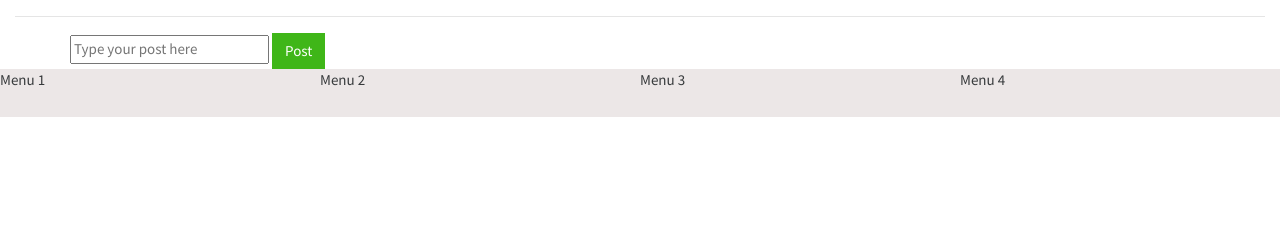
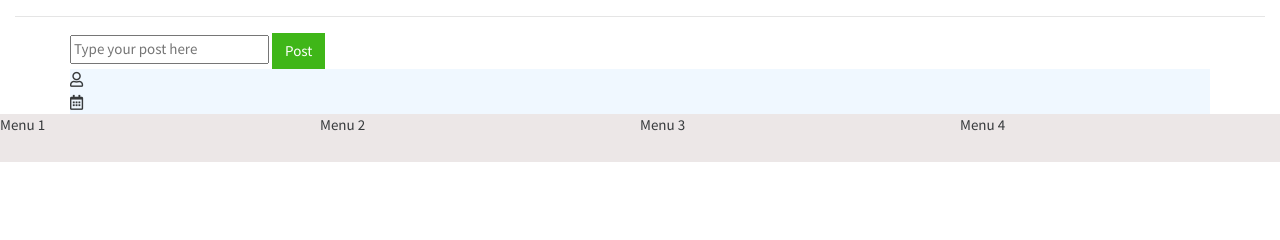
Before and after one commit to davidosongschool/SocialEyes, a Flask app: template templates/dashboard.html in a window 1280 px wide. Shown: the part 123-363 px from the top of the page. Run offline with Flask 2, Linux system fonts and the light colour scheme; the template is opened without the code that fills it, so the values that code supplies are empty; some libraries are stand-ins or nearby versions.

Commit message:
latest post selected and displayed from db

```diff
--- a/app.py
+++ b/app.py
@@ -33,15 +33,17 @@ def dashboard():
         user = users.find_one({'username': session['username']})
         posts = mongo.db.posts
         # Display your own latest post
-        display_post = posts.find_one({'posted_by': session['username']})
+        my_own_post = posts.find_one({'posted_by': session['username']}, sort=[
+                                     ('_id', -1)])
+        print(my_own_post)
         following = user['following']
         posts_to_display = []
         for username in following:
             # Find the latest post be each user the follow
             latest_post = posts.find_one({'posted_by': username})
             posts_to_display.extend([latest_post])
-        print(posts_to_display)
-        return render_template('dashboard.html', user=user, posts=display_post,posts_to_display=posts_to_display)
+
+        return render_template('dashboard.html', user=user, my_own_post=my_own_post, posts_to_display=posts_to_display)
     return render_template('landing.html')
 
 
@@ -74,7 +76,7 @@ def register_user():
     users = mongo.db.users
     encrypted = bcrypt.hashpw(
         request.form['password'].encode('utf-8'), bcrypt.gensalt())
-    date = datetime.date()
+    date = str(datetime.date.today())
     users.insert_one({'username': request.form['username'],
                       'password': encrypted,
                       'email': request.form['email'],
@@ -92,7 +94,7 @@ def register_user():
 @ app.route('/make_post', methods=["POST"])
 def make_post():
     posts = mongo.db.posts
-    date = datetime.date()
+    date = str(datetime.date.today())
     posts.insert_one({'main_content': request.form['main_content'],
                       'posted_by': session['username'],
                       'date_posted': date,
--- a/static/css/style.css
+++ b/static/css/style.css
@@ -64,6 +64,12 @@ ul li {
 }
 
 
+/* 3.2 Display Posts */
+
+.my-latest-post {
+background-color: aliceblue;
+
+}
 
 
 
--- a/templates/dashboard.html
+++ b/templates/dashboard.html
@@ -38,14 +38,29 @@
 
 <!--View Posts-->
 <!--Your Own latest Post-->
+<div class="container my-latest-post">
+<div class="row">
+<div class="col-4">
+<ul>
+        <li><i class="far fa-user pr-1"></i>{{my_own_post.posted_by}}</li>
+        <li><i class="far fa-calendar-alt pr-1"></i>{{my_own_post.date_posted}}</li>
+      </ul>
+</div>
+<div class="col-8">
+    {{my_own_post.main_content}}
+    </div>
+</div>
+</div>
+
+<!--Followers Posts-->
 <div class="contain-posts-section">
 {% for n in posts_to_display %}
 <div class="container">
   <div class="row">
     <div class="col-4">
       <ul>
-        <li>{{n['posted_by']}}</li>
-        <li>2</li>
+        <li><i class="far fa-user pr-1"></i>{{n['posted_by']}}</li>
+        <li><i class="far fa-calendar-alt pr-1"></i>{{n['date_posted']}}</li>
       </ul>
     </div>
     <div class="col-8">
```
